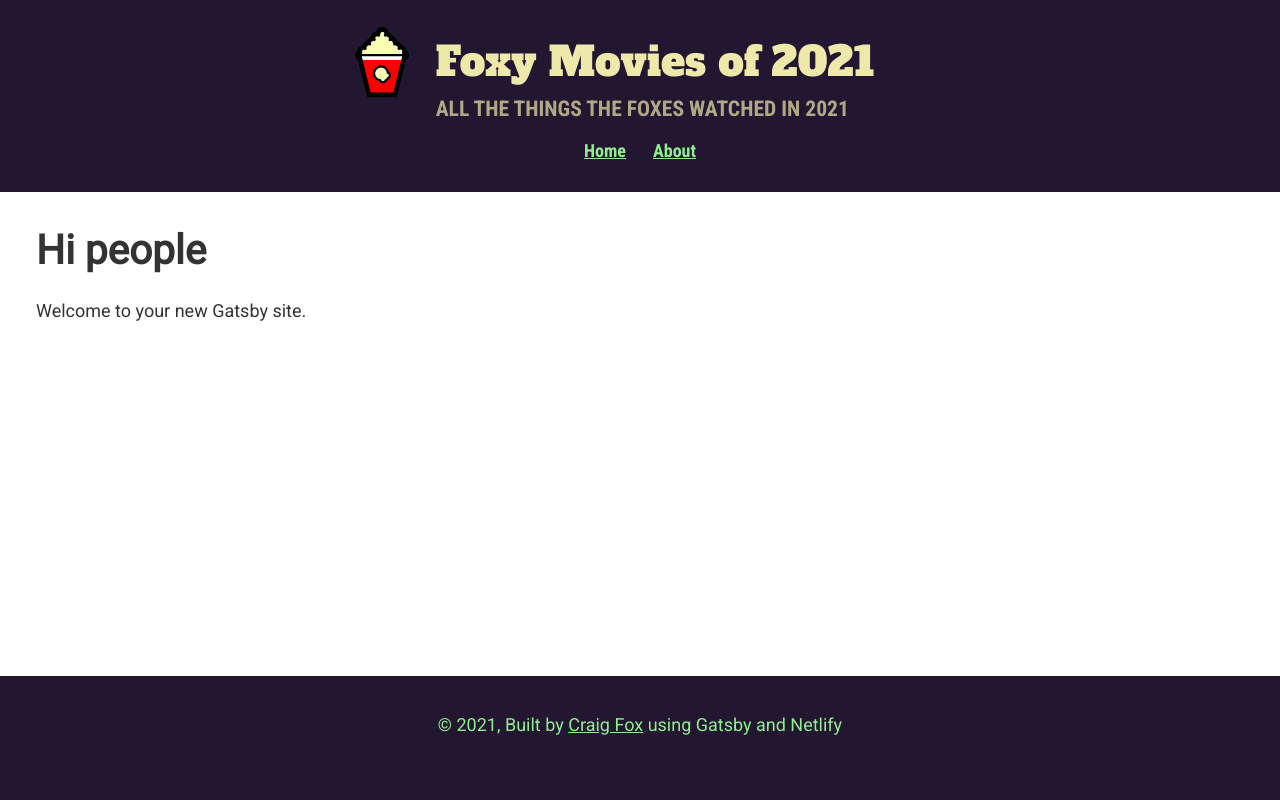
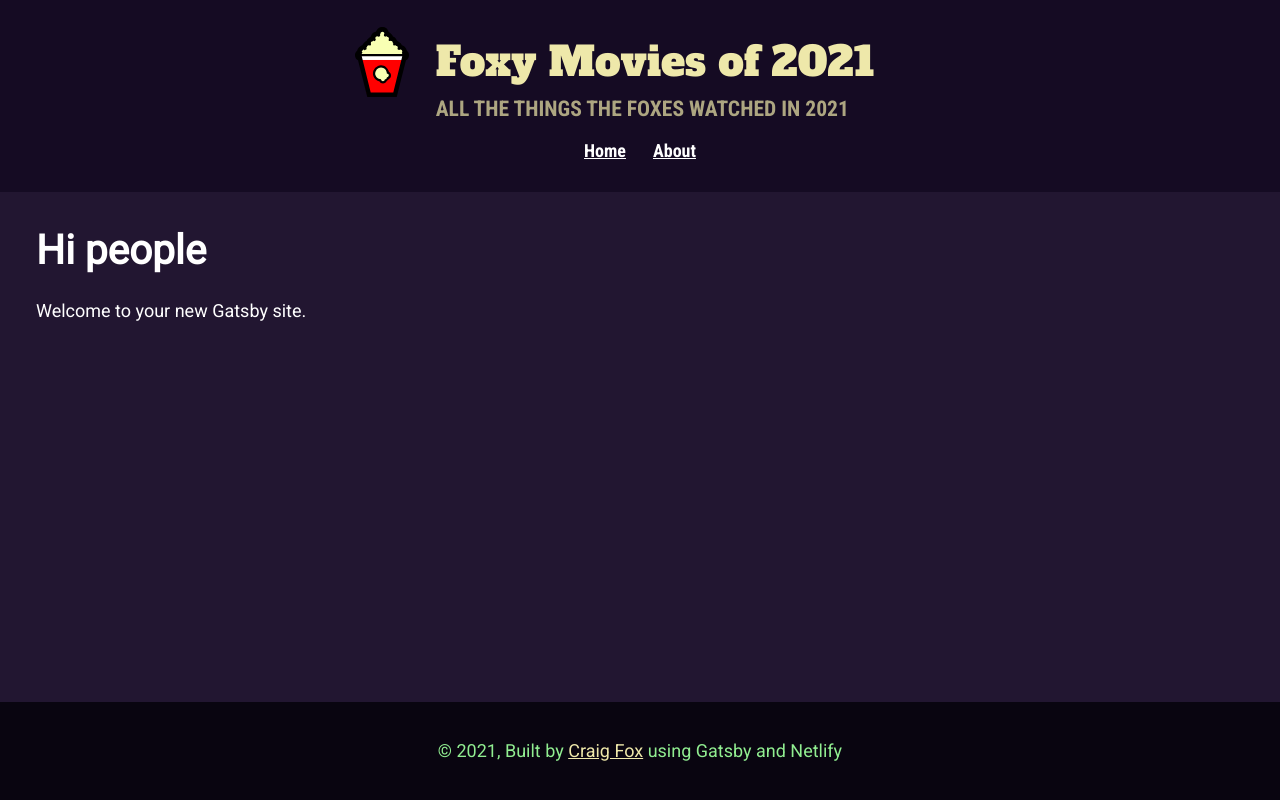
Before and after one commit to craigwfox/fox-2021-movies-gatsby, a Gatsby site: page / in a window 1280 px wide. Built offline with nearby package versions, Linux system fonts and the light colour scheme; Gatsby itself is replaced by a stand-in of ours.

Commit message:
updated all vars to use hsl and tweaked footer / header colors

```diff
--- a/src/sass/layout/_base.scss
+++ b/src/sass/layout/_base.scss
@@ -7,7 +7,9 @@
 body {
   height: 100vh;
 
-  color: hsla(0, 0%, 0%, 0.8);
+  background: hsl(var(--clr-bg));
+
+  color: hsl(var(--clr-t-main));
 }
 
 #___gatsby {
--- a/src/sass/layout/_footer.scss
+++ b/src/sass/layout/_footer.scss
@@ -8,17 +8,21 @@
 
   padding: 2rem 2rem;
 
-  background-color: hsl(var(--clr-bg));
+  background-color: hsl(var(--clr-dark));
 
-  color: var(--clr-border);
+  color: hsl(var(--clr-border));
   text-align: center;
 
+  p {
+    margin: 0;
+  }
+
   a {
-    color: var(--clr-t-title);
+    color: hsl(var(--clr-t-title));
 
     &:hover,
     &:focus {
-      color: var(--clr-t-accent);
+      color: hsl(var(--clr-t-accent));
     }
   }
 }
--- a/src/sass/layout/_header.scss
+++ b/src/sass/layout/_header.scss
@@ -13,7 +13,7 @@
 
   padding: 1.5rem;
 
-  background: hsl(var(--clr-bg));
+  background: hsl(var(--clr-main));
 
   h2 {
     grid-column: 2;
--- a/src/sass/support/_variables.scss
+++ b/src/sass/support/_variables.scss
@@ -7,9 +7,11 @@
 :root {
   --clr-bg: 266, 38%, 14%;
   --clr-main: 266, 53%, 9%;
+  --clr-dark: 266, 53%, 4%;
+  --clr-t-main: 0, 0%, 100%;
   --clr-t-title: 55, 67%, 80%;
-  --clr-t-accent: lightseagreen;
-  --clr-border: lightgreen;
+  --clr-t-accent: 177, 70%, 41%;
+  --clr-border: 120, 73%, 75%;
   --font-main: "Roboto", sans-serif;
   --font-accent: "Roboto Condensed", sans-serif;
   --font-display: "Alfa Slab One", cursive;
```
